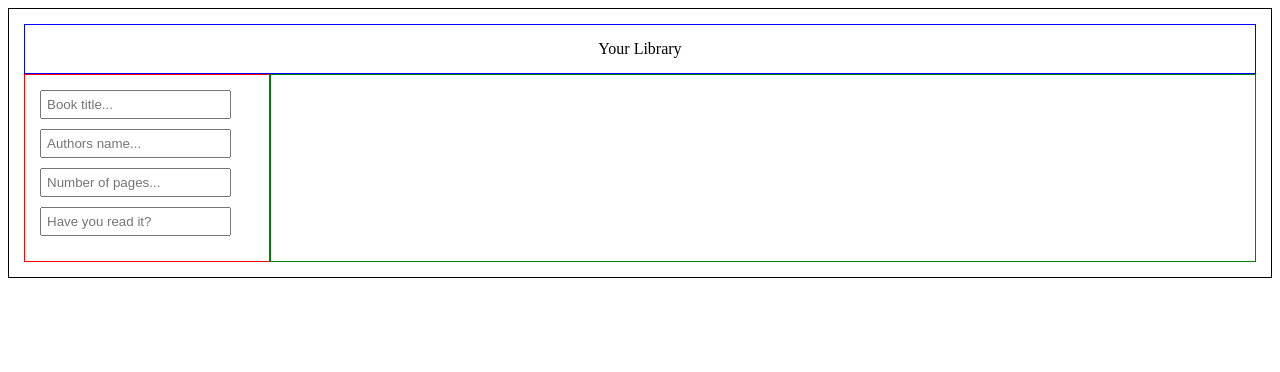
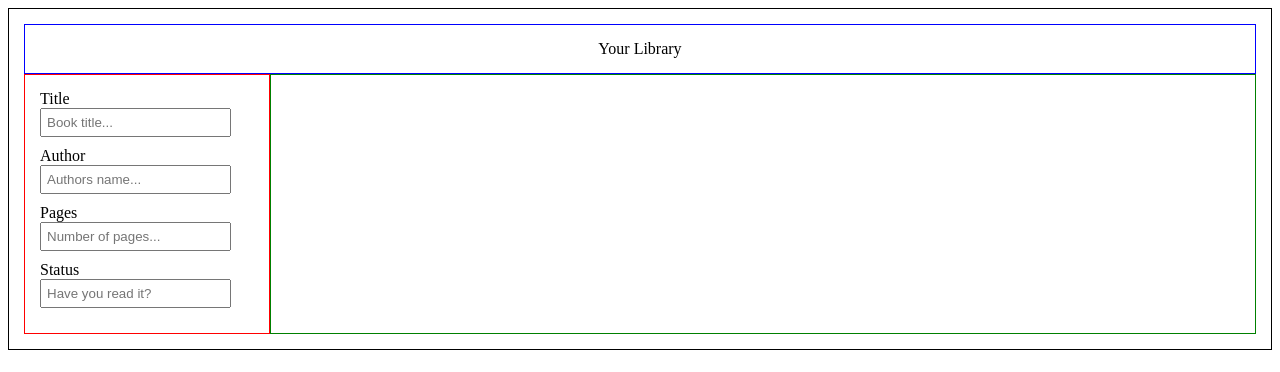
Before and after one commit to TapTapYap/library, a website: page index.html in a window 1280 px wide. Drawn offline with Linux system fonts and the light colour scheme.

Commit message:
Added labels to the forms inputs.

```diff
--- a/index.html
+++ b/index.html
@@ -13,10 +13,34 @@
       <div class="header">Your Library</div>
       <div class="side-bar">
         <form action="" method="post">
-          <input class="title" type="text" placeholder="Book title..." />
-          <input class="author" type="text" placeholder="Authors name..." />
-          <input class="pages" type="text" placeholder="Number of pages..." />
-          <input class="status" type="text" placeholder="Have you read it?" />
+          <label for="title">Title</label>
+          <input
+            class="title"
+            id="title"
+            type="text"
+            placeholder="Book title..."
+          />
+          <label for="author">Author</label>
+          <input
+            class="author"
+            id="author"
+            type="text"
+            placeholder="Authors name..."
+          />
+          <label for="pages">Pages</label>
+          <input
+            class="pages"
+            id="pages"
+            type="text"
+            placeholder="Number of pages..."
+          />
+          <label for="status">Status</label>
+          <input
+            class="status"
+            id="status"
+            type="text"
+            placeholder="Have you read it?"
+          />
         </form>
       </div>
       <div class="main-content"></div>
```
